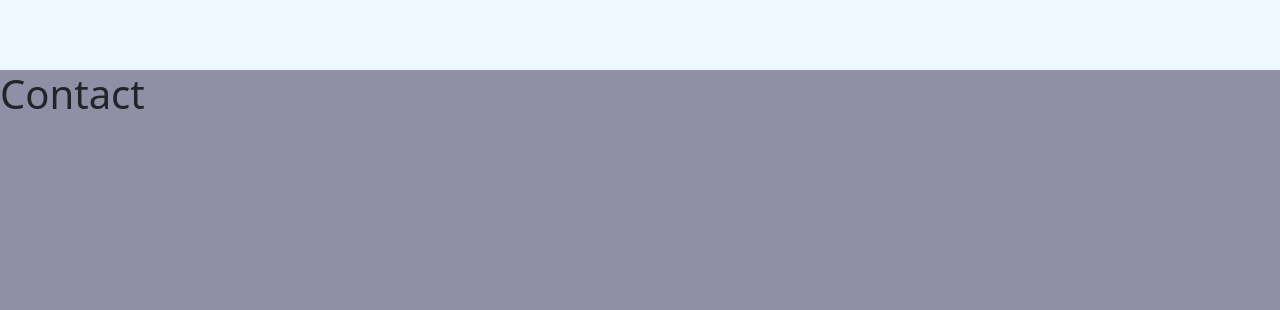
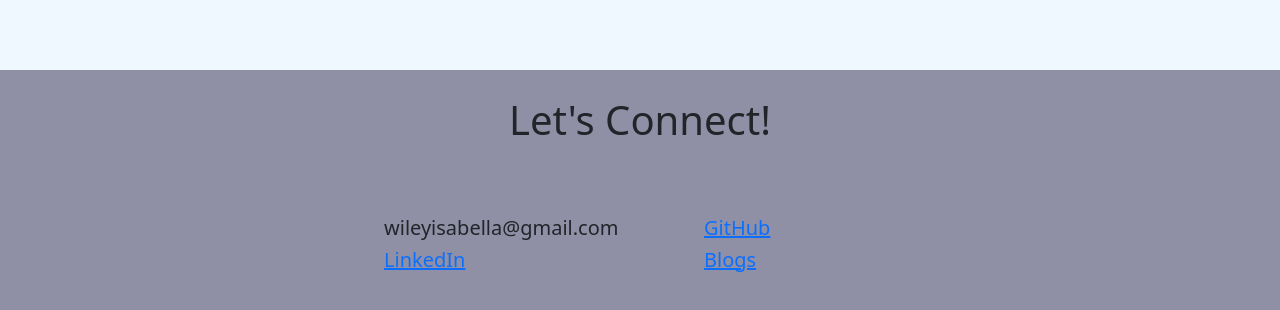
Before and after one commit to isabellawiley/portfolio, a React (Create React App) app: page / in a window 1280 px wide. Shown: the part 1486-1796 px from the top of the page. Built offline with nearby package versions, Linux system fonts and the light colour scheme.

Commit message:
contact section layout done

```diff
--- a/src/components/Contact.js
+++ b/src/components/Contact.js
@@ -2,7 +2,17 @@
 function Contact(){
     return(
         <div className="contact">
-            <h1>Contact</h1>
+            <h1 className='title'>Let's Connect!</h1>
+            <div className='contactCard'>
+                <div className='contactColumns'>
+                    <h5>wileyisabella@gmail.com</h5>
+                    <a href='https://www.linkedin.com/in/isabella-wiley-b0b719164/'><h5>LinkedIn</h5></a>
+                </div>
+                <div className='contactColumns'>
+                    <a href='https://github.com/isabellawiley'><h5>GitHub</h5></a>
+                    <a href='https://wileyisabella.medium.com/'><h5>Blogs</h5></a>
+                </div>
+            </div>
         </div>
     )
 }
--- a/src/index.css
+++ b/src/index.css
@@ -28,6 +28,7 @@ code {
 .contact {
   height: 300px;
   background-color: rgb(143, 144, 165);
+  padding-top: 2%;
 }
 
 .resizedCard {
@@ -137,3 +138,19 @@ code {
 .projectImageColumns:hover .middle {
   opacity: 1;
 }
+
+.contactCard {
+  margin: auto;
+  width: 50%;
+  height: 25%;
+  display: flex;
+  flex-direction: row;
+  flex-wrap: wrap;
+  background-color: transparent;
+}
+
+.contactColumns {
+  width: 40%;
+  height: 100%;
+  margin: 10% auto auto 10%;
+}
```
